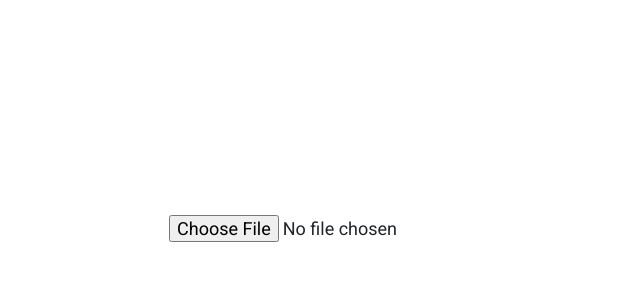
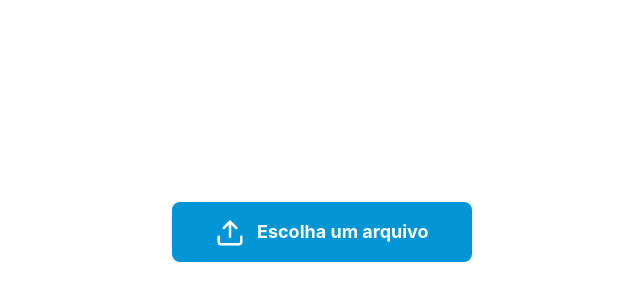
Before and after one commit to guerra08/t1-projarq, a React (Create React App) app in the folder client/: page /upload in a window 1280 px wide. Shown: the part 172-472 px from the top of the page, without its empty margins (299-939 px from the left). Built offline with nearby package versions, Linux system fonts and the light colour scheme.

Commit message:
some css adjustments

```diff
--- a/client/src/components/TeamList.css
+++ b/client/src/components/TeamList.css
@@ -76,26 +76,31 @@ p {
 #button1, #button6, #button11, #button16, #button21 {
     background-color: #c23b23;
     color: #fff;
+    transition: filter 0.2s;
 }
 
 #button2, #button7, #button12, #button17, #button22 {
     background-color: #f39a27;
     color: #fff;
+    transition: filter 0.2s;
 }
 
 #button3, #button8, #button13, #button18, #button23 {
     background-color: #eada52;
     color: #fff;
+    transition: filter 0.2s;
 }
 
 #button4, #button9, #button14, #button19, #button24 {
     background-color: #9bc53d;
     color: #fff;
+    transition: filter 0.2s;
 }
 
 #button5, #button10, #button15, #button20, #button25 {
     background-color: #03c03c;
     color: #fff;
+    transition: filter 0.2s;
 }
 
 #button1:hover, #button2:hover, #button3:hover, #button4:hover, #button5:hover, #button6:hover, #button7:hover, #button8:hover, #button9:hover, #button10:hover, #button11:hover, #button12:hover, #button13:hover, #button14:hover, #button15:hover, #button16:hover, #button17:hover, #button18:hover, #button19:hover, #button20:hover, #button21:hover, #button22:hover, #button23:hover, #button24:hover, #button25:hover {
--- a/client/src/components/TeamList.js
+++ b/client/src/components/TeamList.js
@@ -54,10 +54,10 @@ export default function TeamList({ data, disableButtonTeam }) {
   }
 
   async function evaluateButton(id, item, number) {
-    document.getElementById(id).style.border = '3px solid #5a5a5a'
+    document.getElementById(id).style.boxShadow = "0 2px 3px 0 #000"
     item.buttons.map((button) => {
       if (id !== button.id) {
-        document.getElementById(button.id).style.border = '0px'
+        document.getElementById(button.id).style.boxShadow = "0 0 0 0 #000"
       }
     })
     switch (item.name) {
--- a/client/src/pages/UploadStudents/index.js
+++ b/client/src/pages/UploadStudents/index.js
@@ -1,5 +1,6 @@
 import React, { useState } from 'react'
 import { TiDelete } from 'react-icons/ti'
+import { FiUpload } from 'react-icons/fi'
 
 import './styles.css'
 
@@ -48,8 +49,15 @@ export default function UploadStudents() {
           className="inputButton"
           type="file"
           name="file"
+          id="file"
           onChange={(e) => handleChange(e)}
         ></input>
+        <label for="file">
+          <FiUpload size={30}/>
+          <span>
+          Escolha um arquivo
+          </span>
+        </label>
         <div className="inside">
           <ul className="listUpload">
             {students.length === 0 ? (
--- a/client/src/pages/UploadStudents/styles.css
+++ b/client/src/pages/UploadStudents/styles.css
@@ -26,9 +26,12 @@
 }
 
 .inputButton {
-    font: 400 18px Roboto, sans-serif;
-
-
+    width: 0.1px;
+	height: 0.1px;
+	opacity: 0;
+	overflow: hidden;
+	position: absolute;
+	z-index: -1;
 }
 
 .inputButton:hover {
@@ -49,3 +52,41 @@
     flex-direction: column;
     /* margin-top: 100%; */
 }
+
+.inputButton + label {
+    width: 100%;
+    height: 60px;
+    max-width: 300px;
+    background: #0096D6;
+    border: 0;
+    border-radius: 8px;
+    color: #FFF;
+    font-weight: 700;
+    margin-top: 16px;
+    display: inline-block;
+    justify-content: center;
+    text-align: center;
+    text-decoration: none;
+    font-size: 18px;
+    line-height: 60px;
+    transition: filter 0.2s;
+    margin-right: 3%;
+}
+
+.inputButton + label:hover {
+    filter: brightness(90%);
+    cursor: pointer;
+}
+
+span {
+    margin-left: 4%;
+}
+
+@media only screen and (max-width: 1050px) {
+    .updateContainer{
+        flex-direction: column;
+    }
+    .listUpload {
+        height: 40rem;
+    }
+}
```
